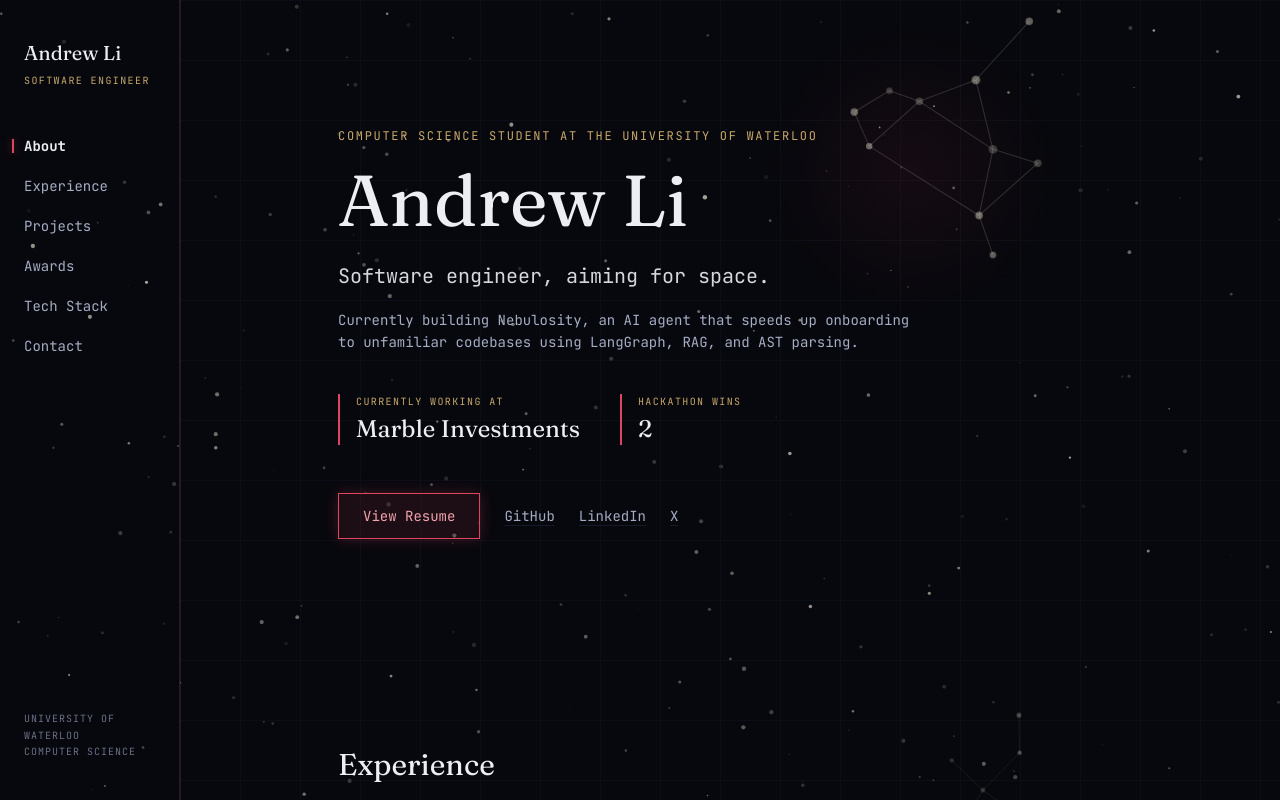
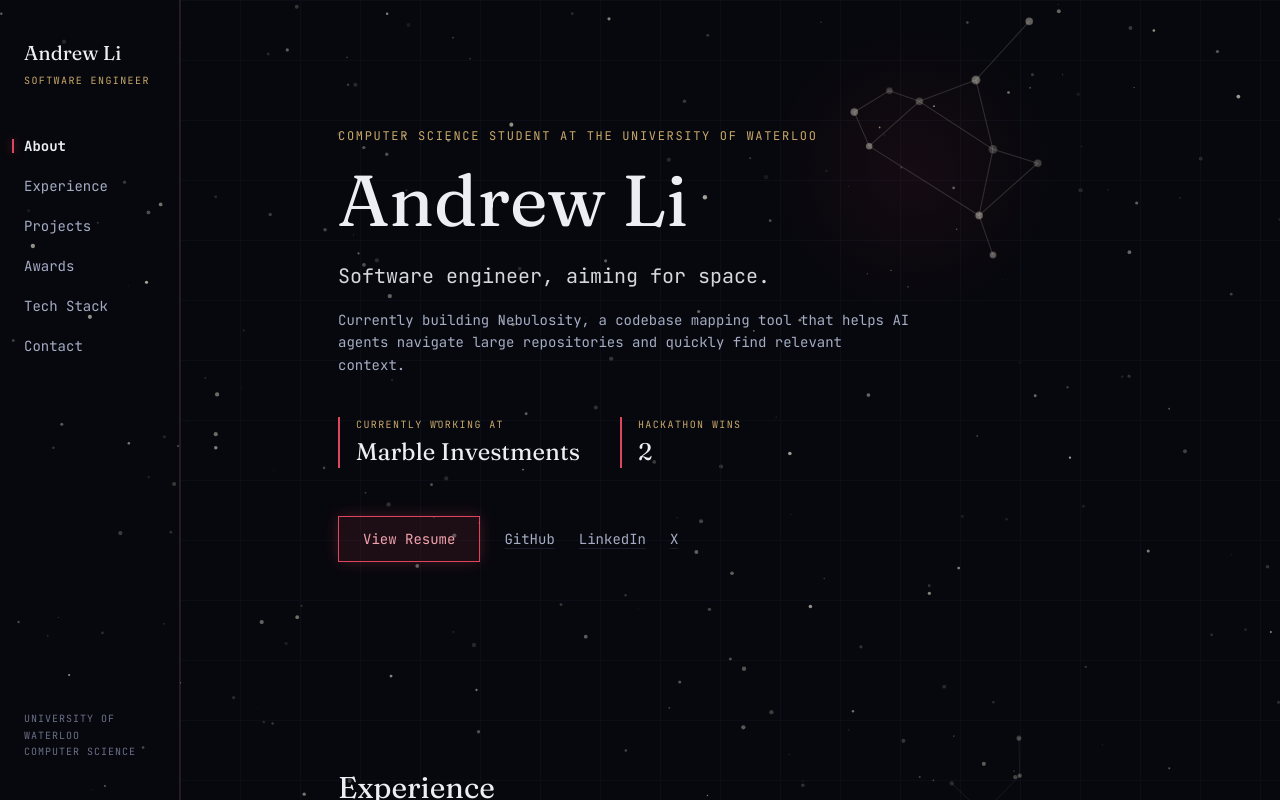
Before and after one commit to andrewl746/Portfolio, a Next.js app: page / in a window 1280 px wide. Shown: the top 800 px of the page. Built offline with nearby package versions, Linux system fonts and the light colour scheme.

Commit message:
feat: updated nebulosity subheading and site description

```diff
--- a/app/layout.tsx
+++ b/app/layout.tsx
@@ -20,7 +20,7 @@ export const viewport: Viewport = {
 };
 
 const DESCRIPTION =
-  "Computer Science student at the University of Waterloo. Software engineer at Marble Investments and UW Orbital, aimed at aerospace.";
+  "Computer Science student at the University of Waterloo. Software engineer at Marble Investments and UW Orbital.";
 
 export const metadata: Metadata = {
   metadataBase: new URL("https://andrewli.app"),
--- a/lib/content.ts
+++ b/lib/content.ts
@@ -12,7 +12,7 @@ export const SITE = {
   name: "Andrew Li",
   identity: "Computer Science student at the University of Waterloo",
   tagline: "Software engineer, aiming for space.",
-  sub: "Currently building Nebulosity, an AI agent that speeds up onboarding to unfamiliar codebases using LangGraph, RAG, and AST parsing.",
+  sub: "Currently building Nebulosity, a codebase mapping tool that helps AI agents navigate large repositories and quickly find relevant context.",
   email: "andrewli746@gmail.com",
   linkedIn: "https://www.linkedin.com/in/andrewl746/",
   x: "https://x.com/andrewl746",
```
